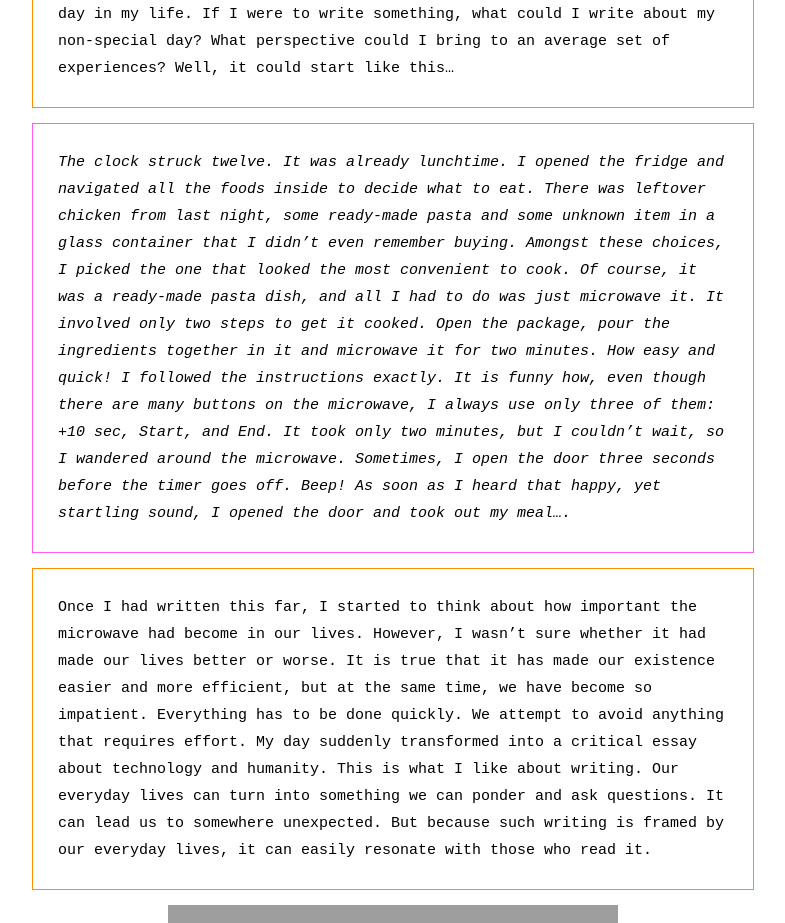
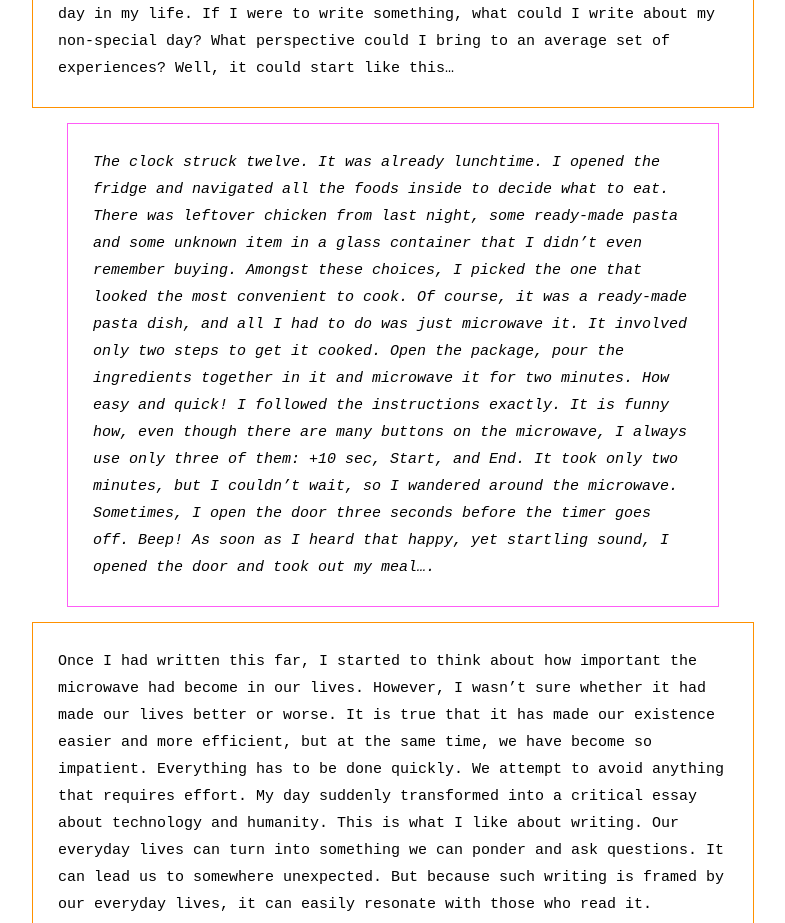
Before and after one commit to ssrrwn/whyi, a plain HTML site: page index.html in a window 1280 px wide. Shown: the part 2760-3683 px from the top of the page, without its empty margins (247-1032 px from the left). Drawn offline with Linux system fonts and the light colour scheme; grey boxes are pictures that could not be loaded.

Commit message:
Update index.html

```diff
--- a/index.html
+++ b/index.html
@@ -42,7 +42,7 @@
     .body3 {
         border: 1px solid rgb(255, 92, 247);
         padding: 25px;
-        max-width: 670px;
+        max-width: 600px;
         font-family:'Courier New', Courier, monospace;
         font-size:15px;
         line-height: 1.8em;
```
